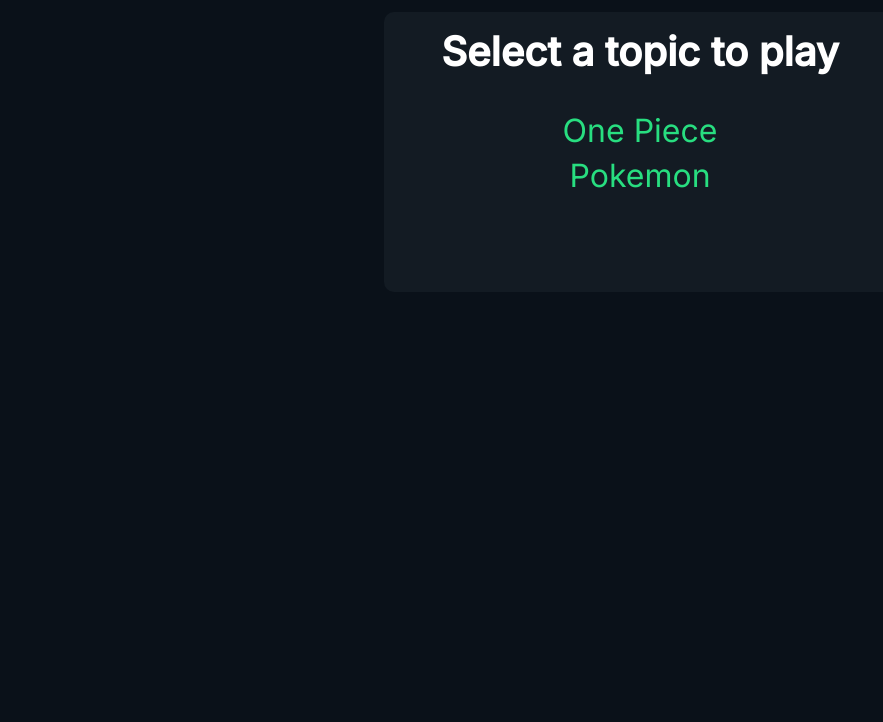
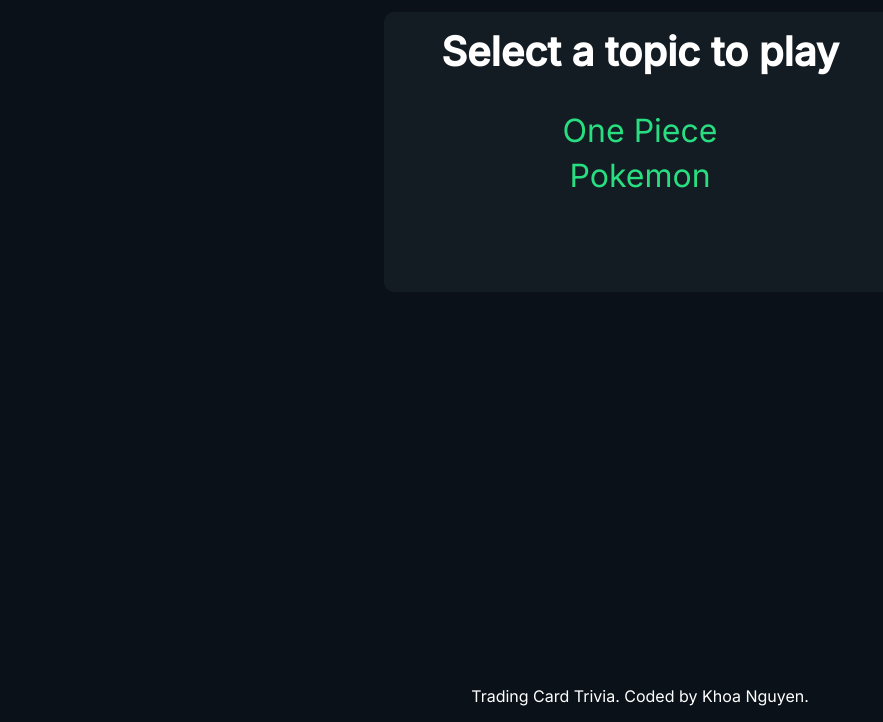
Before and after one commit to khoawack/CSC437, a website: page packages/proto/public/index.html in a window 1280 px wide. Shown: the part 78-800 px from the top of the page, without its empty margins (0-883 px from the left). Drawn offline with Linux system fonts and the light colour scheme.

Commit message:
lab5 added grid to all pages

```diff
--- a/packages/proto/public/index.html
+++ b/packages/proto/public/index.html
@@ -7,25 +7,27 @@
     <link rel="stylesheet" href="./styles/index.css" />
     <link rel="stylesheet" href="./styles/tokens.css">
     <link href="https://fonts.googleapis.com/css2?family=Plus+Jakarta+Sans:wght@500;700&family=Inter:wght@400;500&display=swap" rel="stylesheet">
-
+</head>
 <body>
-    <main>
-        <div class="header">
+    <main class="grid-container">
+        <header class="header">
             <img class="logo" src="./img/logo.png">
             <h1>Trading Card Trivia</h1>
-        </div>
+        </header>
 
         <div class="body">
             <div class="card">
                 <h2>Select a topic to play</h2>
                 <ul>
-                    <li><a href="/one-piece/main.html">One Piece</a></li>
-                    <li><a href="/pokemon/main.html">Pokemon</a></li>
+                    <li><a href="./one-piece/main.html">One Piece</a></li>
+                    <li><a href="./pokemon/main.html">Pokemon</a></li>
                 </ul>
             </div>
-
         </div>
 
+        <footer class="footer">
+            <p>Trading Card Trivia. Coded by Khoa Nguyen.</p>
+        </footer>
     </main>
 </body>
 </html>
--- a/packages/proto/public/styles/higherlower.css
+++ b/packages/proto/public/styles/higherlower.css
@@ -88,3 +88,25 @@
 .guess #lower:hover{
     background: var(--color-redhover);
 }
+
+.grid-container {
+    display: grid;
+    grid-template-rows: auto 1fr auto;
+    grid-template-areas:
+        "header"
+        "body"
+        "footer";
+    min-height: 100vh;
+}
+
+.header {
+    grid-area: header;
+}
+
+.footer {
+    grid-area: footer;
+    text-align: center;
+    padding: 1rem;
+    color: var(--color-support);
+    font-family: var(--font-body);
+}
--- a/packages/proto/public/styles/index.css
+++ b/packages/proto/public/styles/index.css
@@ -46,6 +46,7 @@
     justify-items: center;
     flex-direction: column;
     font-family: var(--font-body);
+    grid-area: body;
 }
 
 .body ul {
@@ -86,3 +87,25 @@
 .card h2{
     padding: 15px;
 }
+
+.grid-container {
+    display: grid;
+    grid-template-rows: auto 1fr auto;
+    grid-template-areas:
+        "header"
+        "body"
+        "footer";
+    min-height: 100vh;
+}
+
+.header {
+    grid-area: header;
+}
+
+.footer {
+    grid-area: footer;
+    text-align: center;
+    padding: 1rem;
+    color: var(--color-support);
+    font-family: var(--font-body);
+}
--- a/packages/proto/public/styles/topic.css
+++ b/packages/proto/public/styles/topic.css
@@ -87,3 +87,25 @@
 .card h2{
     padding: 15px;
 }
+
+.grid-container {
+    display: grid;
+    grid-template-rows: auto 1fr auto;
+    grid-template-areas:
+        "header"
+        "body"
+        "footer";
+    min-height: 100vh;
+}
+
+.header {
+    grid-area: header;
+}
+
+.footer {
+    grid-area: footer;
+    text-align: center;
+    padding: 1rem;
+    color: var(--color-support);
+    font-family: var(--font-body);
+}
--- a/packages/proto/public/styles/valueguess.css
+++ b/packages/proto/public/styles/valueguess.css
@@ -71,3 +71,25 @@
 .guess button:hover{
     background: var(--color-mainhover);
 }
+
+.grid-container {
+    display: grid;
+    grid-template-rows: auto 1fr auto;
+    grid-template-areas:
+        "header"
+        "body"
+        "footer";
+    min-height: 100vh;
+}
+
+.header {
+    grid-area: header;
+}
+
+.footer {
+    grid-area: footer;
+    text-align: center;
+    padding: 1rem;
+    color: var(--color-support);
+    font-family: var(--font-body);
+}
```
Also changed, not shown: packages/proto/public/one-piece/higher-lower.html (+6 -3 lines), packages/proto/public/one-piece/main.html (+8 -6 lines), packages/proto/public/one-piece/value-guess.html (+6 -3 lines), packages/proto/public/pokemon/higher-lower.html (+6 -3 lines), packages/proto/public/pokemon/main.html (+8 -6 lines), packages/proto/public/pokemon/value-guess.html (+6 -3 lines).
